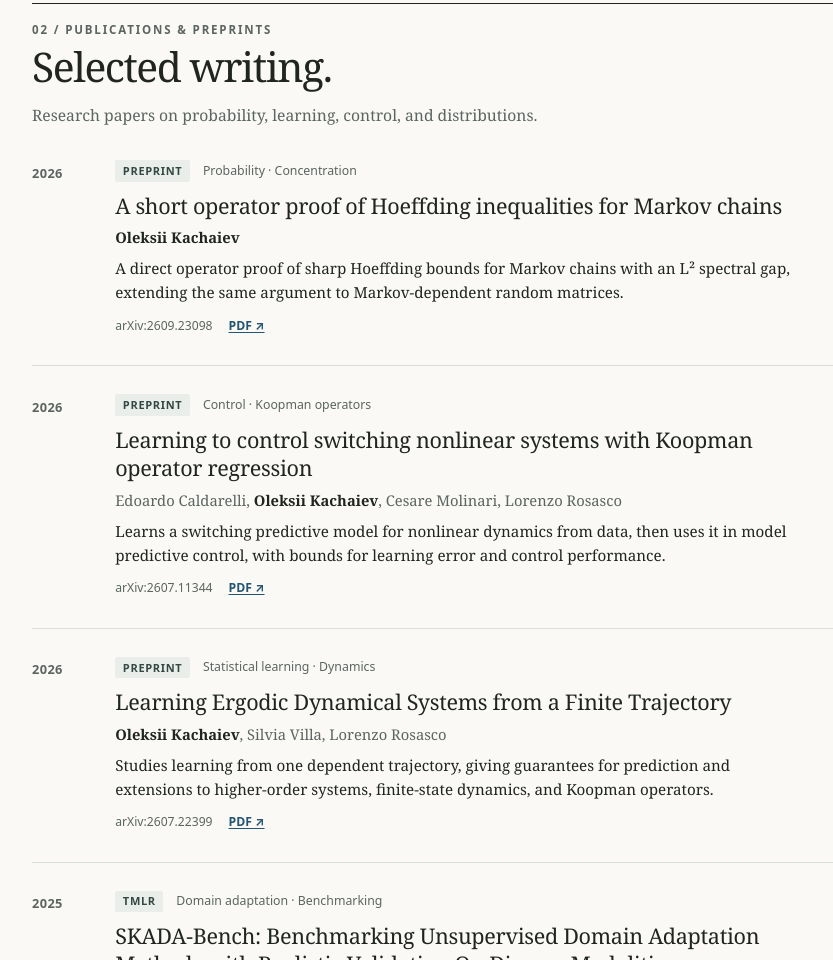
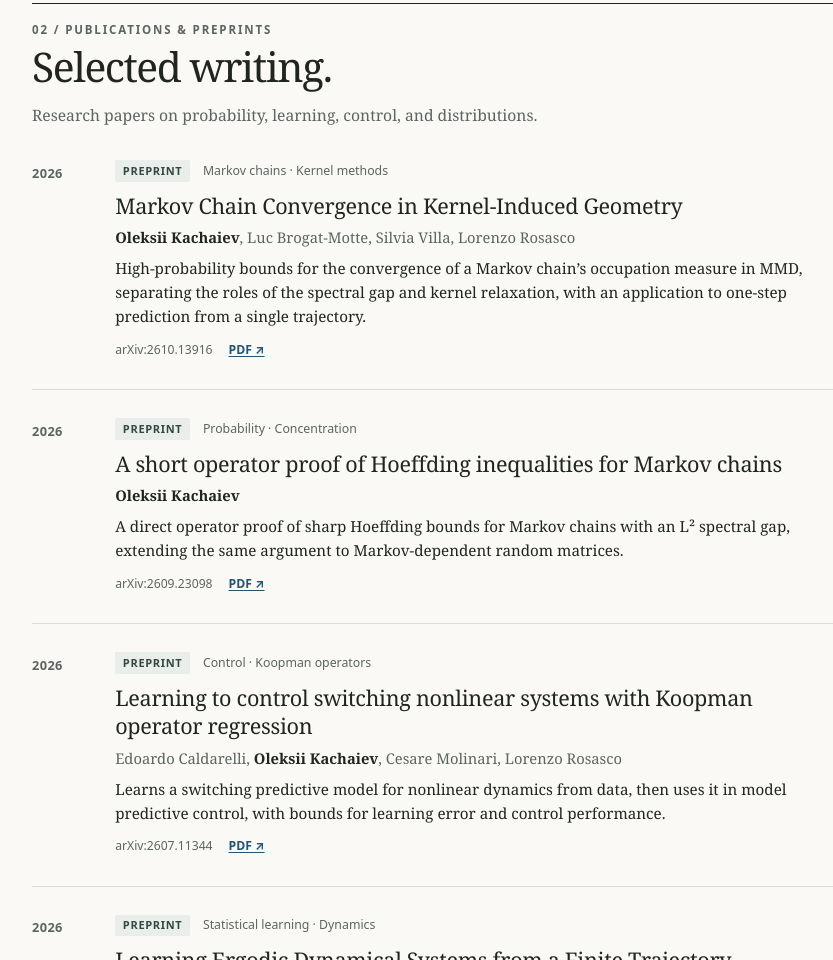
Before and after one commit to kachayev/talks, a plain HTML site: page index.html in a window 1280 px wide. Shown: the part 1121-2081 px from the top of the page, without its empty margins (183-1016 px from the left). Drawn offline with Linux system fonts and the light colour scheme.

Commit message:
Update index.html

```diff
--- a/index.html
+++ b/index.html
@@ -226,6 +226,16 @@
           <li class="publication">
             <div class="year"><time datetime="2026">2026</time></div>
             <article>
+              <div class="meta"><span class="kind">Preprint</span><span class="topic">Markov chains · Kernel methods</span></div>
+              <h3><a href="https://arxiv.org/abs/2610.13916">Markov Chain Convergence in Kernel-Induced Geometry</a></h3>
+              <p class="authors"><strong>Oleksii Kachaiev</strong>, Luc Brogat-Motte, Silvia Villa, Lorenzo Rosasco</p>
+              <p class="description">High-probability bounds for the convergence of a Markov chain’s occupation measure in MMD, separating the roles of the spectral gap and kernel relaxation, with an application to one-step prediction from a single trajectory.</p>
+              <div class="resource-links"><span>arXiv:2610.13916</span><a href="https://arxiv.org/pdf/2610.13916">PDF ↗</a></div>
+            </article>
+          </li>
+          <li class="publication">
+            <div class="year"><time datetime="2026">2026</time></div>
+            <article>
               <div class="meta"><span class="kind">Preprint</span><span class="topic">Probability · Concentration</span></div>
               <h3><a href="https://arxiv.org/abs/2609.23098">A short operator proof of Hoeffding inequalities for Markov chains</a></h3>
               <p class="authors"><strong>Oleksii Kachaiev</strong></p>
```
